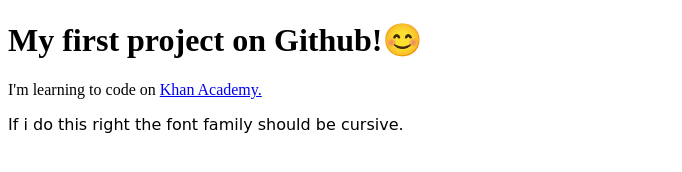
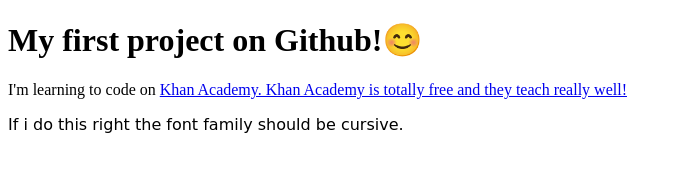
Before and after one commit to Da-Pugboy/Da-Pugboy.github.io, a plain HTML site: page index.html in a window 1280 px wide. Shown: the whole page, without its empty margins (0-682 px from the left). Drawn offline with Linux system fonts and the light colour scheme.

Commit message:
Update index.html

```diff
--- a/index.html
+++ b/index.html
@@ -13,7 +13,7 @@
     </head>
     <body>
       <h1>My first project on Github!😊</h1>
-        <p>I'm learning to code on <a target="_blank" href="https://www.khanacademy.org/">Khan Academy.</a></p>
+        <p>I'm learning to code on <a target="_blank" href="https://www.khanacademy.org/">Khan Academy. Khan Academy is totally free and they teach really well!</a></p>
 
       <p id="cursive">If i do this right the font family should be cursive.</p>
 
```
